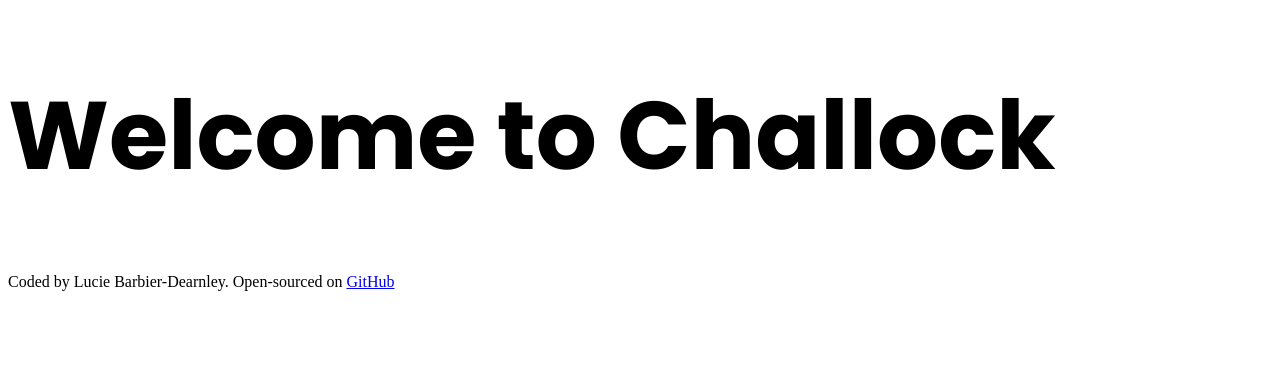
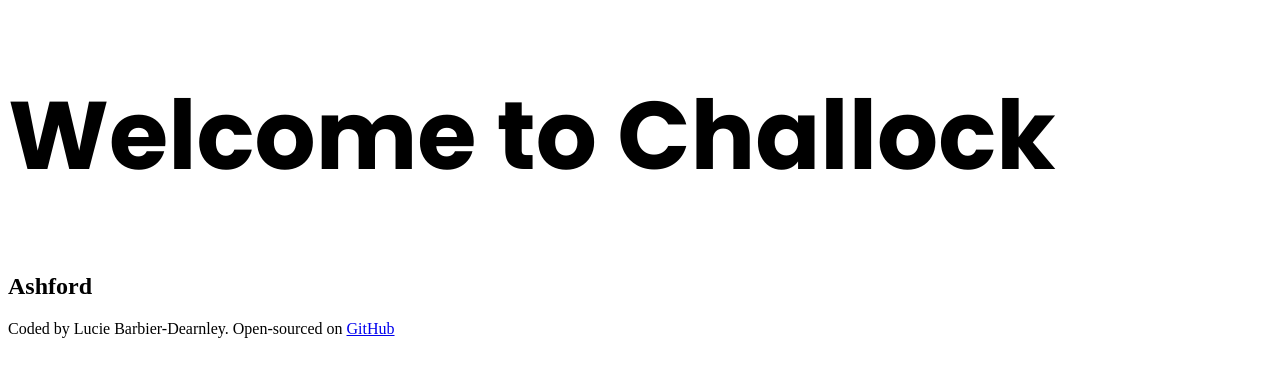
Before and after one commit to luciebarbierdearnley/challock-travel-project, a plain HTML site: page index.html in a window 1280 px wide. Drawn offline with Linux system fonts and the light colour scheme.

Commit message:
Added h2

```diff
--- a/index.html
+++ b/index.html
@@ -13,6 +13,7 @@
   </head>
   <body>
     <h1>Welcome to Challock</h1>
+    <h2>Ashford</h2>
     <footer>
       Coded by Lucie Barbier-Dearnley. Open-sourced on
       <a href="#" target="_blank">GitHub</a>
```
